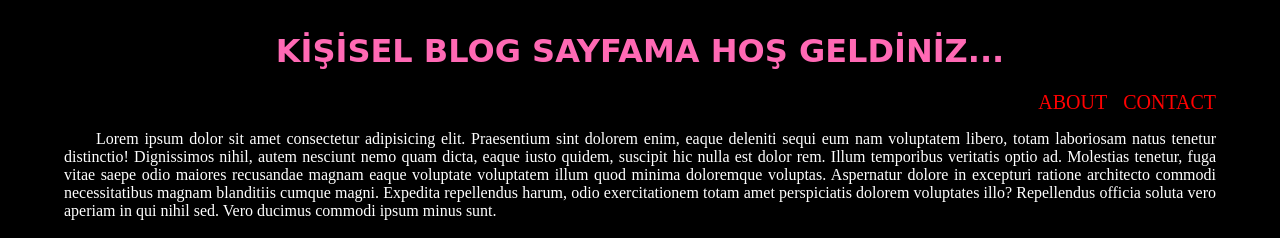
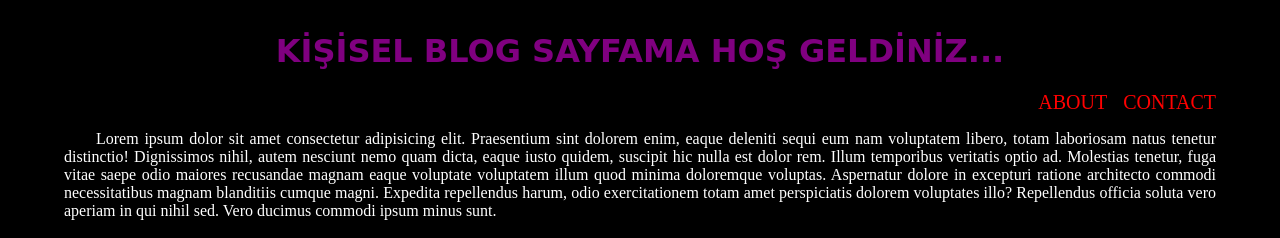
Before and after one commit to AdamSmith4369/BASIC-WEB-PAGE, a plain HTML site: page Basic-Web-Page/index.html in a window 1280 px wide. Shown: the top 238 px of the page. Drawn offline with Linux system fonts and the light colour scheme.

Commit message:
color changed.

```diff
--- a/Basic-Web-Page/style.css
+++ b/Basic-Web-Page/style.css
@@ -7,7 +7,7 @@ body {
 #h1 {
   text-align: center;
   font-family: cursive;
-  color: hotpink;
+  color: purple;
 }
 
 #nav {
```
